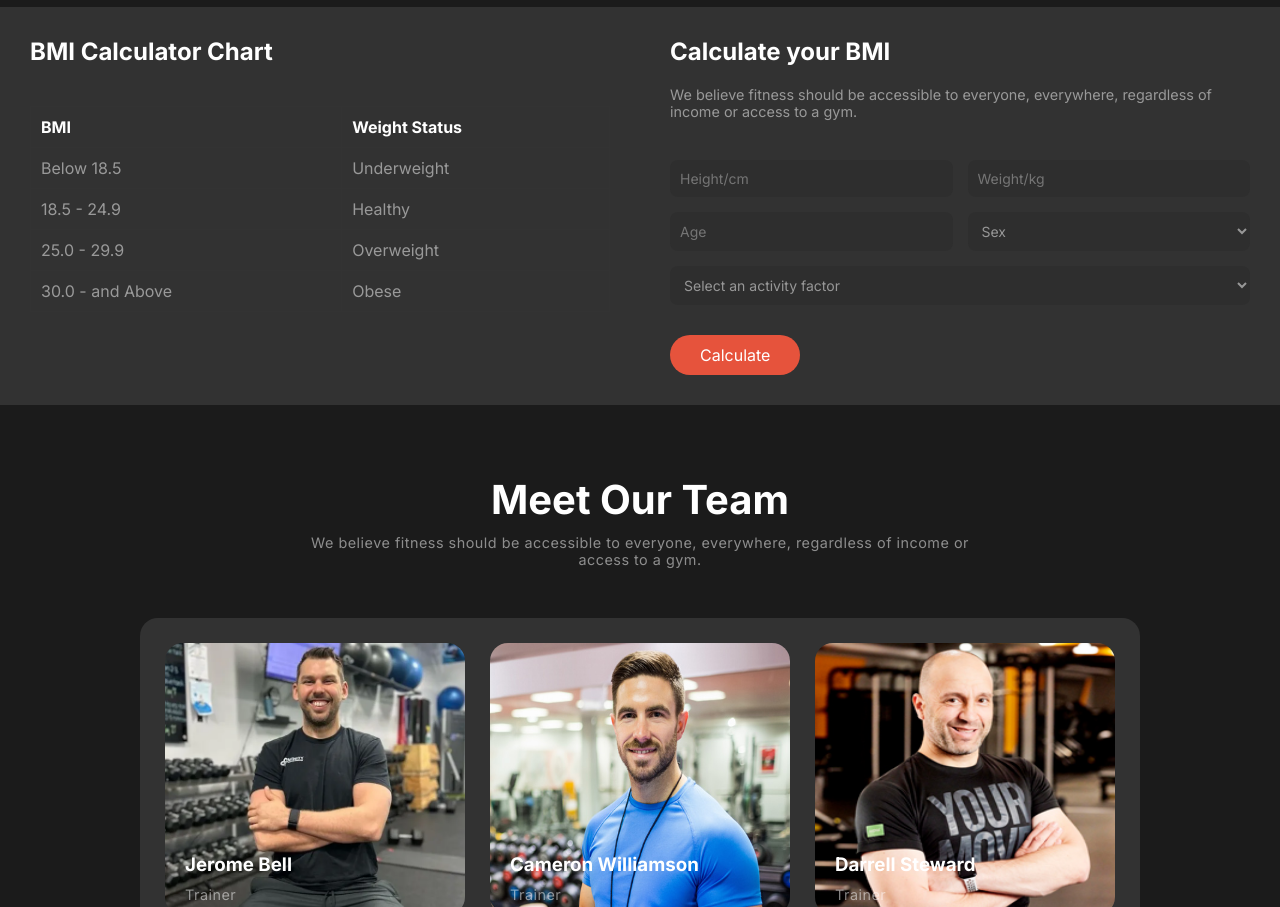
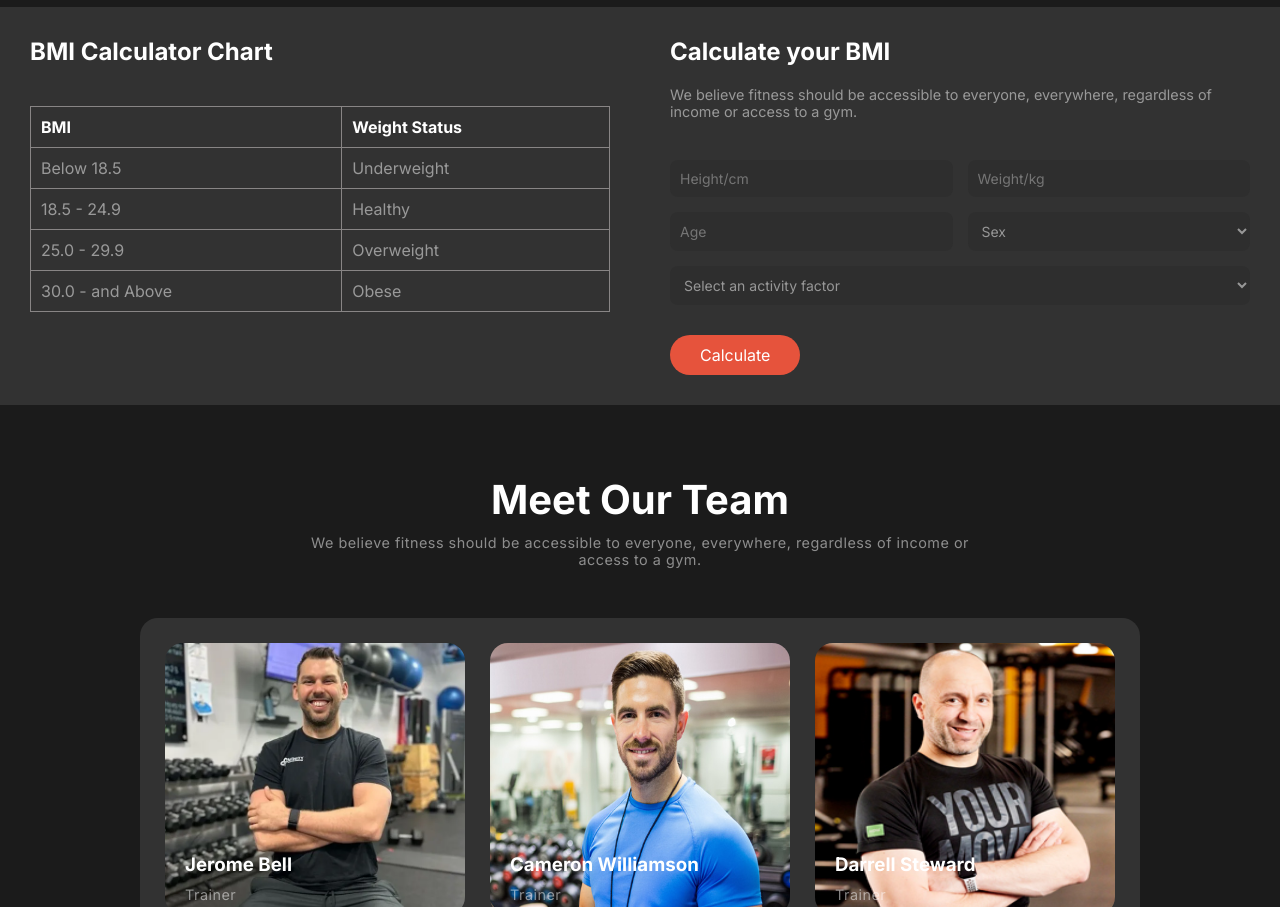
Before and after one commit to siam114/my-assignment-2, a plain HTML site: page index.html in a window 1280 px wide. Shown: the part 1733-2640 px from the top of the page. Drawn offline with Linux system fonts and the light colour scheme; a web font is replaced by a local one.

Commit message:
color chnage

```diff
--- a/style.css
+++ b/style.css
@@ -332,7 +332,7 @@ nav li a{
 }
 
 .bmi-chart table th, .bmi-chart table td {
-  border: 1px solid #333;
+  border: 1px solid rgb(136, 133, 133);
   padding: 10px;
   text-align: left;
   color: #ffffff;
```
